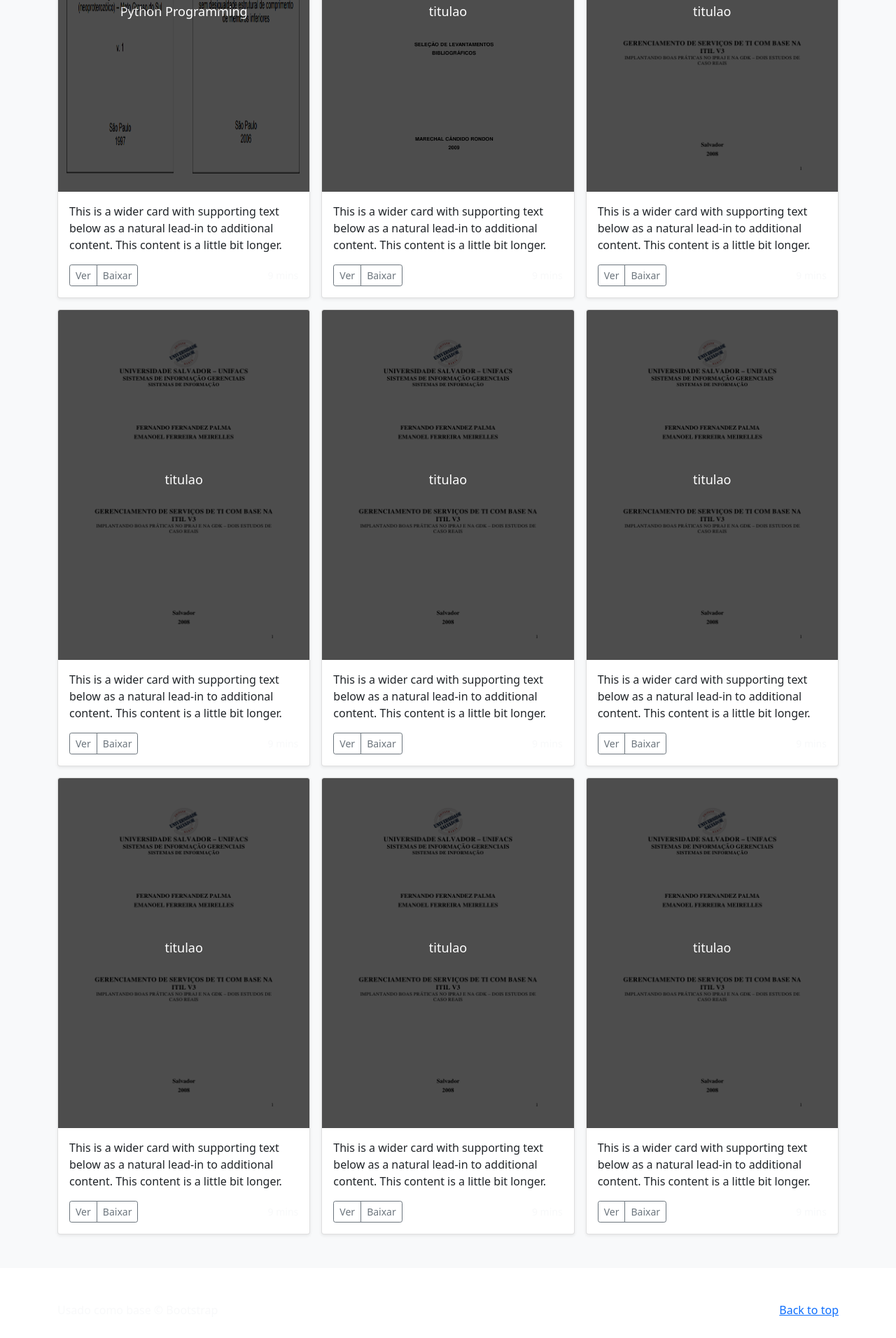
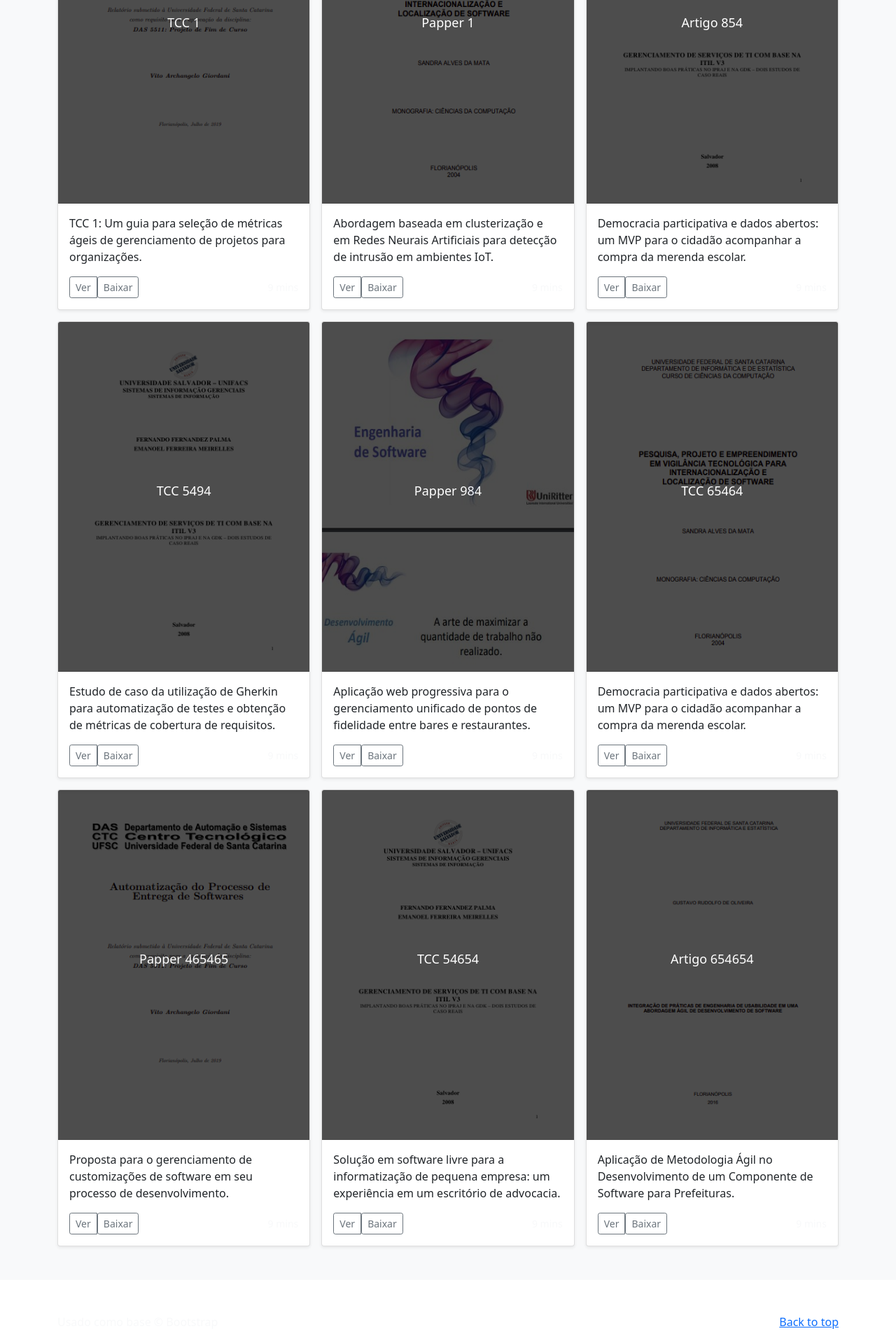
Before and after one commit to lucas-alexsander/2021-1-dev4, a plain HTML site: page pages/home.html in a window 1280 px wide. Shown: the part 885-2797 px from the top of the page at 70% size. Drawn offline with Linux system fonts and the light colour scheme.

Commit message:
Page home changes

```diff
--- a/css/home.css
+++ b/css/home.css
@@ -2,6 +2,19 @@
     color:black !important
 }
 
+#homeBGLogo{
+    /* width: 350px; */
+    /* height: 100px; */
+    opacity: 0.9;
+    /* display:flex; */
+    padding:10pt;
+
+    align-items: center;
+    justify-content: center;
+    position: relative;
+    background:rgba(255, 255, 255, 0.446);
+    border-radius: 20%;
+  }
 
 #homeCardImage{
     height: 500px;
--- a/pages/home.html
+++ b/pages/home.html
@@ -6,7 +6,7 @@
     <meta name="description" content="">
     <meta name="author" content="Lucas Alexsander Garcia de Souza">
     <meta name="generator" content="Hugo 0.82.0">
-    <title>Home Repositório Uniritter</title>
+    <title>Home</title>
 
     <link rel="canonical" href="https://getbootstrap.com/docs/5.0/examples/album/">
 
@@ -47,18 +47,18 @@
         <div class="col-sm-4 offset-md-1 py-4">
           <h4 class="text-white">Contact</h4>
           <ul class="list-unstyled">
-            <li><a href="#" class="text-white">Siga no Twitter</a></li>
-            <li><a href="#" class="text-white">Curta Facebook</a></li>
-            <li><a href="#" class="text-white">Envie um Email</a></li>
-            <li><a href="#" class="text-white">Compartilhe no Instagram</a></li>
+            <li><a href="https://twitter.com/UniRitter" class="text-white" target="_blank">Siga no Twitter</a></li>
+            <li><a href="https://pt-br.facebook.com/UniRitter" class="text-white" target="_blank">Curta Facebook</a></li>
+            <li><a href="https://gmail.com/" class="text-white" target="_blank">Envie um Email</a></li>
+            <li><a href="https://www.instagram.com/uniritter/" class="text-white" target="_blank">Compartilhe no Instagram</a></li>
           </ul>
         </div>
       </div>
     </div>
   </div>
   <div class="navbar navbar-dark bg-dark shadow-sm">
-    <div class="container">
-      <a href="#" class="navbar-brand d-flex align-items-center">
+    <div class="container" >
+      <a href="#" class="navbar-brand d-flex align-items-center" id="homeBGLogo">
           <img src="../images/logo.svg" width= 100px height= 100px >
         <strong>Repositório Uniritter</strong>
       </a>
@@ -89,17 +89,20 @@
 
       <div class="row row-cols-1 row-cols-sm-2 row-cols-md-3 g-3">
         <div class="col">
-          <div class="card shadow-sm"  >
+          <div class="card shadow-sm">
             <div class="bd-placeholder-img card-img-top" id="homeCardImage">
-                <img src="../images/cards/card2.png" alt="">
-                <p>Python Programming</p>
+                <img src="../images/cards/card5.png" alt="">
+                <p>TCC 1</p>
               </div>
             <div class="card-body">
-              <p class="card-text">This is a wider card with supporting text below as a natural lead-in to additional content. This content is a little bit longer.</p>
+              <p class="card-text">TCC 1: Um guia para seleção de métricas ágeis de gerenciamento de projetos para organizações.</p>
               <div class="d-flex justify-content-between align-items-center">
                 <div class="btn-group">
-                  <button type="button" class="btn btn-sm btn-outline-secondary">Ver</button>
-                  <button type="button" class="btn btn-sm btn-outline-secondary">Baixar</button>
+                  <button onclick="location.href='../images/cards/card5.png'" type="button" class="btn btn-sm btn-outline-secondary">Ver</button>
+
+                     <a href="../images/cards/card5.png" download>
+                     <button type="button" class="btn btn-sm btn-outline-secondary">Baixar</button>
+                    </a>
                 </div>
                 <small class="text-muted">9 mins</small>
               </div>
@@ -109,15 +112,17 @@
         <div class="col">
           <div class="card shadow-sm">
             <div class="bd-placeholder-img card-img-top" id="homeCardImage">
-              <img src="../images/cards/card3.png" alt="">
-              <p>titulao</p>
+              <img src="../images/cards/card6.png" alt="">
+              <p>Papper 1</p>
             </div>
             <div class="card-body">
-              <p class="card-text">This is a wider card with supporting text below as a natural lead-in to additional content. This content is a little bit longer.</p>
+              <p class="card-text">Abordagem baseada em clusterização e em Redes Neurais Artificiais para detecção de intrusão em ambientes IoT.</p>
               <div class="d-flex justify-content-between align-items-center">
                 <div class="btn-group">
-                  <button type="button" class="btn btn-sm btn-outline-secondary">Ver</button>
+                  <button  onclick="location.href='../images/cards/card6.png'"  type="button" class="btn btn-sm btn-outline-secondary">Ver</button>
+                  <a href="../images/cards/card6.png" download>
                   <button type="button" class="btn btn-sm btn-outline-secondary">Baixar</button>
+                  </a>
                 </div>
                 <small class="text-muted">9 mins</small>
               </div>
@@ -128,14 +133,16 @@
           <div class="card shadow-sm">
             <div class="bd-placeholder-img card-img-top" id="homeCardImage">
               <img src="../images/cards/card1.jpg" alt="">
-              <p>titulao</p>
+              <p>Artigo 854</p>
             </div>
             <div class="card-body">
-              <p class="card-text">This is a wider card with supporting text below as a natural lead-in to additional content. This content is a little bit longer.</p>
+              <p class="card-text">Democracia participativa e dados abertos: um MVP para o cidadão acompanhar a compra da merenda escolar.</p>
               <div class="d-flex justify-content-between align-items-center">
                 <div class="btn-group">
-                  <button type="button" class="btn btn-sm btn-outline-secondary">Ver</button>
-                  <button type="button" class="btn btn-sm btn-outline-secondary">Baixar</button>
+                  <button onclick="location.href='../images/cards/card1.png'" type="button" class="btn btn-sm btn-outline-secondary">Ver</button>
+                  <a href="../images/cards/card1.png" download>
+                  <button  type="button" class="btn btn-sm btn-outline-secondary">Baixar</button>
+                  </a>
                 </div>
                 <small class="text-muted">9 mins</small>
               </div>
@@ -147,14 +154,77 @@
           <div class="card shadow-sm">
             <div class="bd-placeholder-img card-img-top" id="homeCardImage">
               <img src="../images/cards/card1.jpg" alt="">
-              <p>titulao</p>
+              <p>TCC 5494</p>
             </div>
             <div class="card-body">
-              <p class="card-text">This is a wider card with supporting text below as a natural lead-in to additional content. This content is a little bit longer.</p>
+              <p class="card-text">Estudo de caso da utilização de Gherkin para automatização de testes e obtenção de métricas de cobertura de requisitos.</p>
               <div class="d-flex justify-content-between align-items-center">
                 <div class="btn-group">
-                  <button type="button" class="btn btn-sm btn-outline-secondary">Ver</button>
+                  <button  onclick="location.href='../images/cards/card1.png'" type="button" class="btn btn-sm btn-outline-secondary">Ver</button>
+                  <a href="../images/cards/card1.png" download>
                   <button type="button" class="btn btn-sm btn-outline-secondary">Baixar</button>
+                  </a>
+                </div>
+                <small class="text-muted">9 mins</small>
+              </div>
+            </div>
+          </div>
+        </div>
+        <div class="col">
+          <div class="card shadow-sm">
+            <div class="bd-placeholder-img card-img-top" id="homeCardImage">
+              <img src="../images/cards/card7.JPG" alt="">
+              <p>Papper 984</p>
+            </div>
+            <div class="card-body">
+              <p class="card-text">Aplicação web progressiva para o gerenciamento unificado de pontos de fidelidade entre bares e restaurantes.</p>
+              <div class="d-flex justify-content-between align-items-center">
+                <div class="btn-group">
+                  <button  onclick="location.href='../images/cards/card7.png'" type="button" class="btn btn-sm btn-outline-secondary">Ver</button>
+                  <a href="../images/cards/card7.png" download>
+                  <button type="button" class="btn btn-sm btn-outline-secondary">Baixar</button>
+                  </a>
+                </div>
+                <small class="text-muted">9 mins</small>
+              </div>
+            </div>
+          </div>
+        </div>
+        <div class="col">
+          <div class="card shadow-sm">
+            <div class="bd-placeholder-img card-img-top" id="homeCardImage">
+              <img src="../images/cards/card6.png" alt="">
+              <p>TCC 65464</p>
+            </div>
+            <div class="card-body">
+              <p class="card-text">Democracia participativa e dados abertos: um MVP para o cidadão acompanhar a compra da merenda escolar.</p>
+              <div class="d-flex justify-content-between align-items-center">
+                <div class="btn-group">
+                  <button  onclick="location.href='../images/cards/card6.png'" type="button" class="btn btn-sm btn-outline-secondary">Ver</button>
+                  <a href="../images/cards/card6.png" download>
+                  <button type="button" class="btn btn-sm btn-outline-secondary">Baixar</button>
+                  </a>
+                </div>
+                <small class="text-muted">9 mins</small>
+              </div>
+            </div>
+          </div>
+        </div>
+
+        <div class="col">
+          <div class="card shadow-sm">
+            <div class="bd-placeholder-img card-img-top" id="homeCardImage">
+              <img src="../images/cards/card5.png" alt="">
+              <p>Papper 465465</p>
+            </div>
+            <div class="card-body">
+              <p class="card-text">Proposta para o gerenciamento de customizações de software em seu processo de desenvolvimento.</p>
+              <div class="d-flex justify-content-between align-items-center">
+                <div class="btn-group">
+                  <button  onclick="location.href='../images/cards/card5.png'" type="button" class="btn btn-sm btn-outline-secondary">Ver</button>
+                  <a href="../images/cards/card5.png" download>
+                  <button type="button" class="btn btn-sm btn-outline-secondary">Baixar</button>
+                  </a>
                 </div>
                 <small class="text-muted">9 mins</small>
               </div>
@@ -165,14 +235,16 @@
           <div class="card shadow-sm">
             <div class="bd-placeholder-img card-img-top" id="homeCardImage">
               <img src="../images/cards/card1.jpg" alt="">
-              <p>titulao</p>
+              <p>TCC 54654</p>
             </div>
             <div class="card-body">
-              <p class="card-text">This is a wider card with supporting text below as a natural lead-in to additional content. This content is a little bit longer.</p>
+              <p class="card-text">Solução em software livre para a informatização de pequena empresa: um experiência em um escritório de advocacia.</p>
               <div class="d-flex justify-content-between align-items-center">
                 <div class="btn-group">
-                  <button type="button" class="btn btn-sm btn-outline-secondary">Ver</button>
+                  <button  onclick="location.href='../images/cards/card1.png'" type="button" class="btn btn-sm btn-outline-secondary">Ver</button>
+                  <a href="../images/cards/card1.png" download>
                   <button type="button" class="btn btn-sm btn-outline-secondary">Baixar</button>
+                  </a>
                 </div>
                 <small class="text-muted">9 mins</small>
               </div>
@@ -182,70 +254,17 @@
         <div class="col">
           <div class="card shadow-sm">
             <div class="bd-placeholder-img card-img-top" id="homeCardImage">
-              <img src="../images/cards/card1.jpg" alt="">
-              <p>titulao</p>
+              <img src="../images/cards/card4.png" alt="">
+              <p>Artigo 654654</p>
             </div>
             <div class="card-body">
-              <p class="card-text">This is a wider card with supporting text below as a natural lead-in to additional content. This content is a little bit longer.</p>
+              <p class="card-text">Aplicação de Metodologia Ágil no Desenvolvimento de um Componente de Software para Prefeituras.</p>
               <div class="d-flex justify-content-between align-items-center">
                 <div class="btn-group">
-                  <button type="button" class="btn btn-sm btn-outline-secondary">Ver</button>
+                  <button  onclick="location.href='../images/cards/card4.png'" type="button" class="btn btn-sm btn-outline-secondary">Ver</button>
+                  <a href="../images/cards/card4.png" download>
                   <button type="button" class="btn btn-sm btn-outline-secondary">Baixar</button>
-                </div>
-                <small class="text-muted">9 mins</small>
-              </div>
-            </div>
-          </div>
-        </div>
-
-        <div class="col">
-          <div class="card shadow-sm">
-            <div class="bd-placeholder-img card-img-top" id="homeCardImage">
-              <img src="../images/cards/card1.jpg" alt="">
-              <p>titulao</p>
-            </div>
-            <div class="card-body">
-              <p class="card-text">This is a wider card with supporting text below as a natural lead-in to additional content. This content is a little bit longer.</p>
-              <div class="d-flex justify-content-between align-items-center">
-                <div class="btn-group">
-                  <button type="button" class="btn btn-sm btn-outline-secondary">Ver</button>
-                  <button type="button" class="btn btn-sm btn-outline-secondary">Baixar</button>
-                </div>
-                <small class="text-muted">9 mins</small>
-              </div>
-            </div>
-          </div>
-        </div>
-        <div class="col">
-          <div class="card shadow-sm">
-            <div class="bd-placeholder-img card-img-top" id="homeCardImage">
-              <img src="../images/cards/card1.jpg" alt="">
-              <p>titulao</p>
-            </div>
-            <div class="card-body">
-              <p class="card-text">This is a wider card with supporting text below as a natural lead-in to additional content. This content is a little bit longer.</p>
-              <div class="d-flex justify-content-between align-items-center">
-                <div class="btn-group">
-                  <button type="button" class="btn btn-sm btn-outline-secondary">Ver</button>
-                  <button type="button" class="btn btn-sm btn-outline-secondary">Baixar</button>
-                </div>
-                <small class="text-muted">9 mins</small>
-              </div>
-            </div>
-          </div>
-        </div>
-        <div class="col">
-          <div class="card shadow-sm">
-            <div class="bd-placeholder-img card-img-top" id="homeCardImage">
-              <img src="../images/cards/card1.jpg" alt="">
-              <p>titulao</p>
-            </div>
-            <div class="card-body">
-              <p class="card-text">This is a wider card with supporting text below as a natural lead-in to additional content. This content is a little bit longer.</p>
-              <div class="d-flex justify-content-between align-items-center">
-                <div class="btn-group">
-                  <button type="button" class="btn btn-sm btn-outline-secondary">Ver</button>
-                  <button type="button" class="btn btn-sm btn-outline-secondary">Baixar</button>
+                  </a>
                 </div>
                 <small class="text-muted">9 mins</small>
               </div>
```
Also changed, not shown: images/cards/card4.png (added), images/cards/card5.png (added), images/cards/card6.png (added), images/cards/card7.JPG (renamed from images/cards/card4.JPG).
